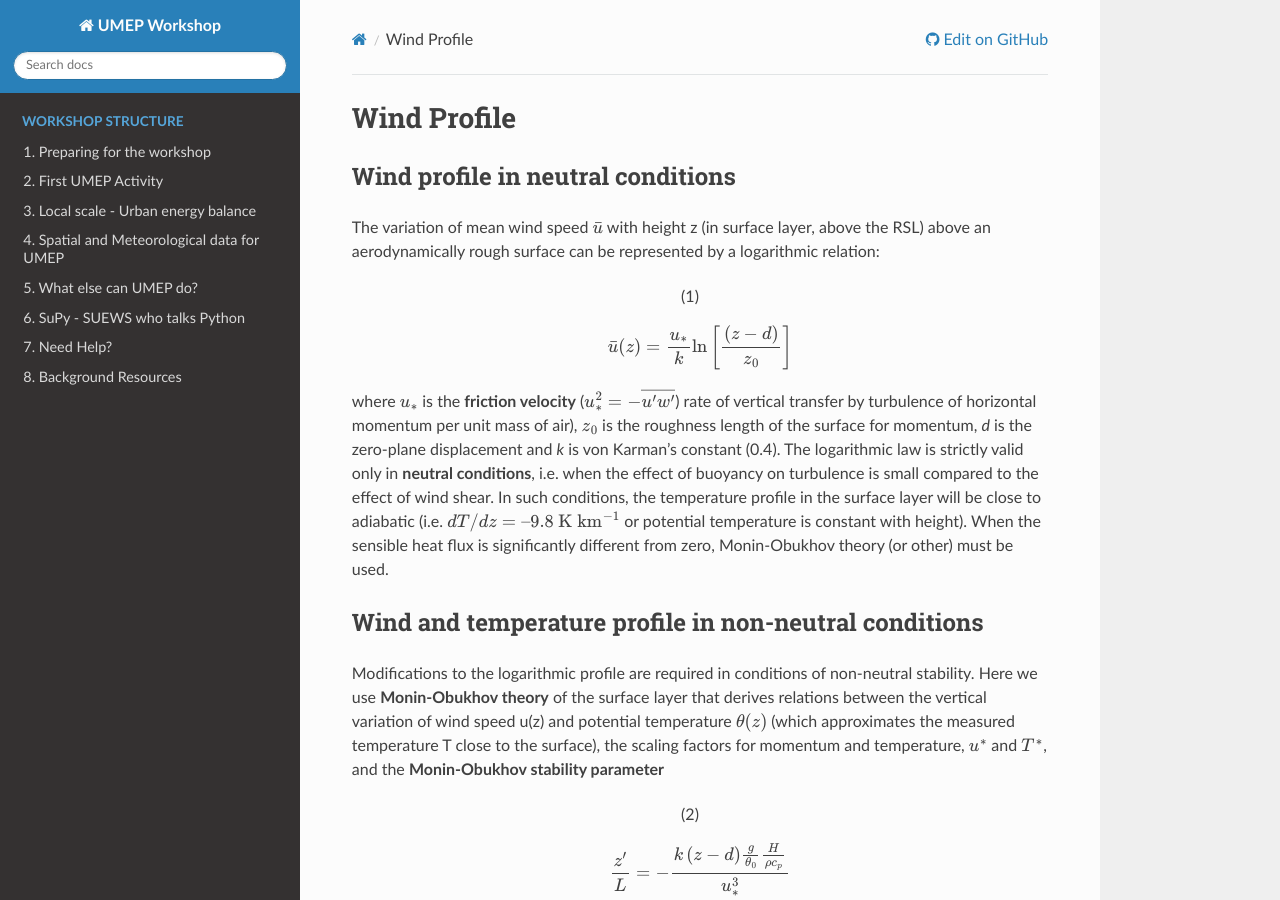
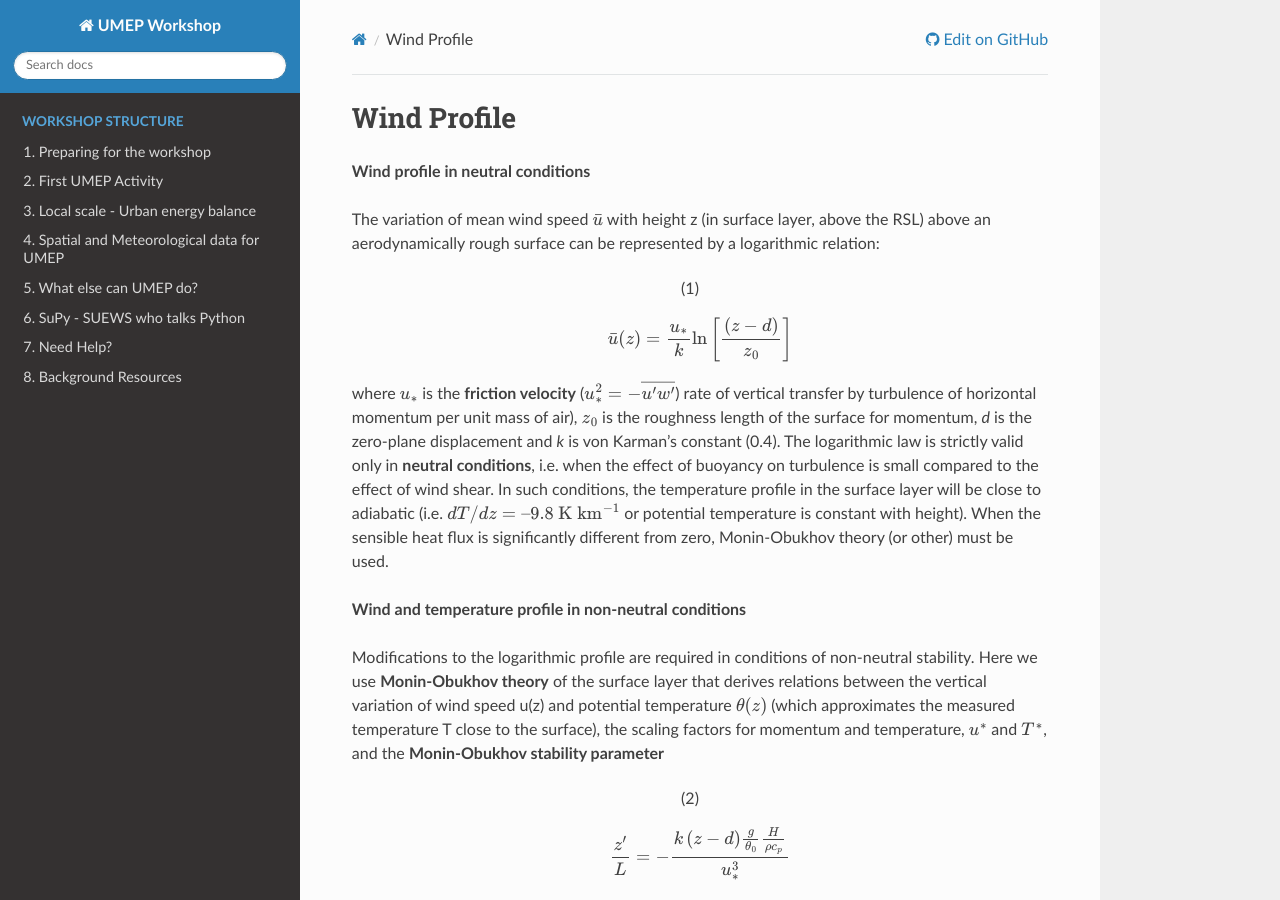
Before and after one commit to Urban-Meteorology-Reading/UMEP-Workshop, a Sphinx documentation site: the page built from source/BackGroundMet/BGM5.rst, in a window 1280 px wide and 900 px high. Built offline with Sphinx 7.4.7 and the Read the Docs theme 2.0.0, drawn with Linux system fonts in a browser that asks for light colours.

Commit message:
Update BGM5.rst

```diff
--- a/source/BackGroundMet/BGM5.rst
+++ b/source/BackGroundMet/BGM5.rst
@@ -1,15 +1,14 @@
+.. _WP:
+
 Wind Profile
-============
+~~~~~~~~~~~~
 
 
 .. #TODO Links to other relevant materials
-.. #TODO remove to do notes down below
 
 
 
-
-Wind profile in neutral conditions
-----------------------------------
+**Wind profile in neutral conditions**
 
 The variation of mean wind speed :math:`\bar{u}` with height z (in
 surface layer, above the RSL) above an aerodynamically rough surface can
@@ -35,8 +34,8 @@ or potential temperature is constant with height).
 When the sensible heat flux is significantly
 different from zero, Monin-Obukhov theory (or other) must be used.
 
-Wind and temperature profile in non-neutral conditions
-------------------------------------------------------
+**Wind and temperature profile in non-neutral conditions**
+
 
 .. #TODO: needs Modifications
 
@@ -78,8 +77,8 @@ If `z'/z \gg 1` then the third term can assumed to be negligible
 (Garratt 1992)
 
 
-Profiles and fluxes of moisture
--------------------------------
+**Profiles and fluxes of moisture**
+
 
 Just as surface layer profiles of momentum and temperature follow a
 logarithmic form in neutral conditions, humidity in the surface layer
```
